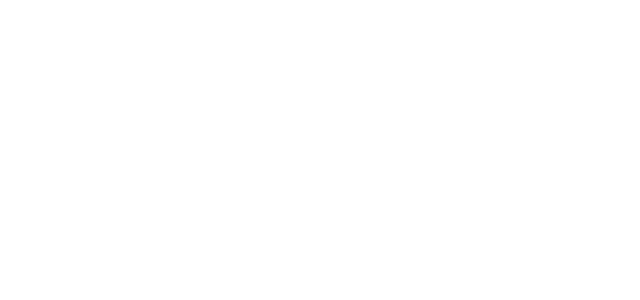
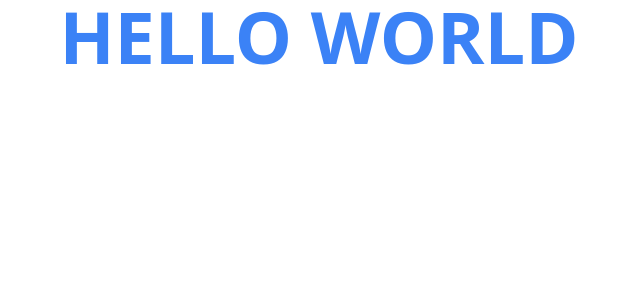
Before and after one commit to ntonyTR/vue_form, a Vue app: page / in a window 1280 px wide. Shown: the top 300 px of the page, without its empty margins (321-961 px from the left). Built offline with nearby package versions, Linux system fonts and the light colour scheme.

Commit message:
Add Tailwind CSS

```diff
--- a/package.json
+++ b/package.json
@@ -8,7 +8,10 @@
     "lint": "vue-cli-service lint"
   },
   "dependencies": {
+    "autoprefixer": "^10.4.17",
     "core-js": "^3.8.3",
+    "postcss": "^8.4.35",
+    "tailwindcss": "^3.4.1",
     "vue": "^2.6.14"
   },
   "devDependencies": {
--- /dev/null
+++ b/postcss.config.js
@@ -0,0 +1,6 @@
+module.exports = {
+  plugins: {
+    tailwindcss: {},
+    autoprefixer: {},
+  },
+}
--- a/src/App.vue
+++ b/src/App.vue
@@ -1,6 +1,6 @@
 <template>
-  <div>
-
+  <div class="text-center text-blue-500 font-extrabold text-7xl">
+    {{"HELLO WORLD"}}
   </div>
 </template>
 
--- /dev/null
+++ b/src/assets/tailwind.css
@@ -0,0 +1,3 @@
+@import 'tailwindcss/base';
+@import 'tailwindcss/components';
+@import 'tailwindcss/utilities';
--- a/src/main.js
+++ b/src/main.js
@@ -1,5 +1,6 @@
 import Vue from 'vue'
 import App from './App.vue'
+import './assets/tailwind.css'
 
 Vue.config.productionTip = false
 
--- /dev/null
+++ b/tailwind.config.js
@@ -0,0 +1,12 @@
+/** @type {import('tailwindcss').Config} */
+module.exports = {
+  purge: ['./src/**/*.{vue,js,ts,jsx,tsx}', './public/index.html'],
+  darkMode: false, // or 'media' or 'class'
+  theme: {
+    extend: {},
+  },
+  variants: {
+    extend: {},
+  },
+  plugins: [],
+}
```
Also changed, not shown: 1 other file (tests, documents, lock files or other folders).
